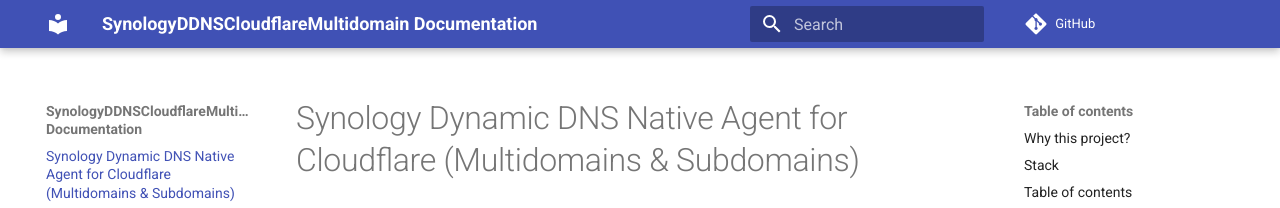
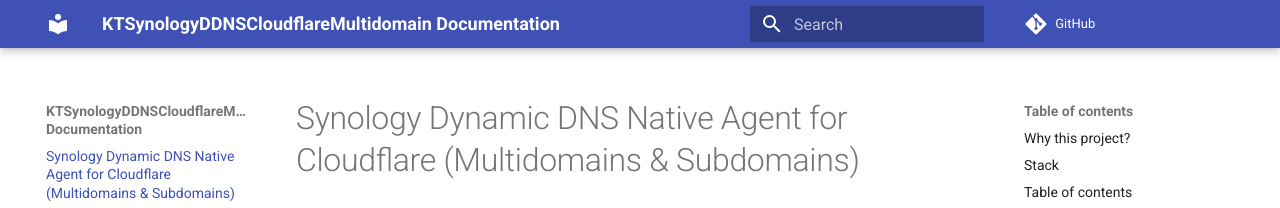
Before and after one commit to mrikirill/KTSynologyDDNSCloudflareMultidomain, an MkDocs documentation site: the page built from docs/index.md, in a window 1280 px wide. Shown: the top 208 px of the page. Built offline with MkDocs 1.6.1 and Material for MkDocs 9.7.7, drawn with Linux system fonts in a browser that asks for light colours; comment, search, counter and statistics services are not loaded; some of the changed lines change nothing that is shown.

Commit message:
mkdocs upd

```diff
--- a/mkdocs.yml
+++ b/mkdocs.yml
@@ -1,7 +1,7 @@
-site_name: SynologyDDNSCloudflareMultidomain Documentation
-site_url: https://github.com/mrikirill/SynologyDDNSCloudflareMultidomain
-repo_url: https://github.com/mrikirill/SynologyDDNSCloudflareMultidomain
+site_name: KTSynologyDDNSCloudflareMultidomain Documentation
+site_url: https://github.com/mrikirill/KTSynologyDDNSCloudflareMultidomain
+repo_url: https://github.com/mrikirill/KTSynologyDDNSCloudflareMultidomain
 site_author: mrikirill
-site_description: DDNS Cloudflare service provider with multidomains and subdomains for Synology NAS
+site_description: Native DDNS Cloudflare agent for Synology DSM and SRM with support for multidomains and subdomains
 theme:
   name: material
```
